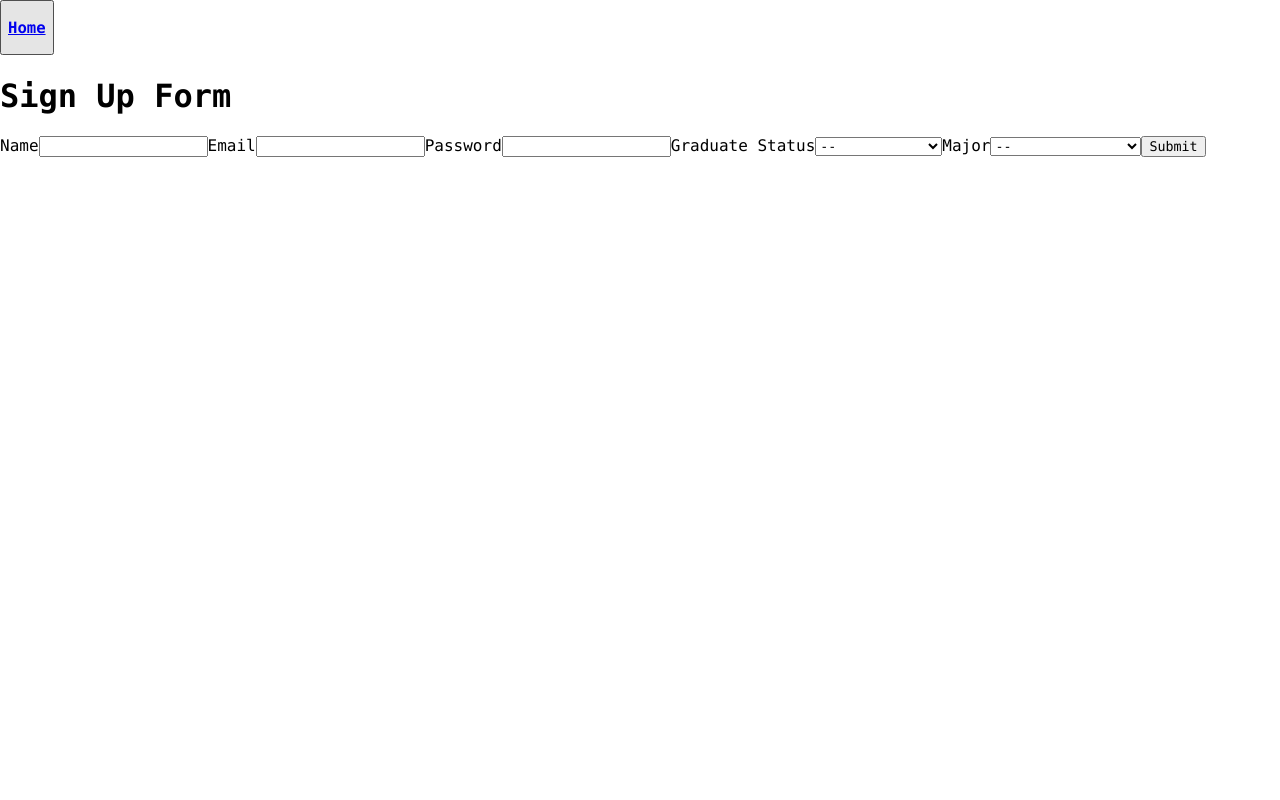
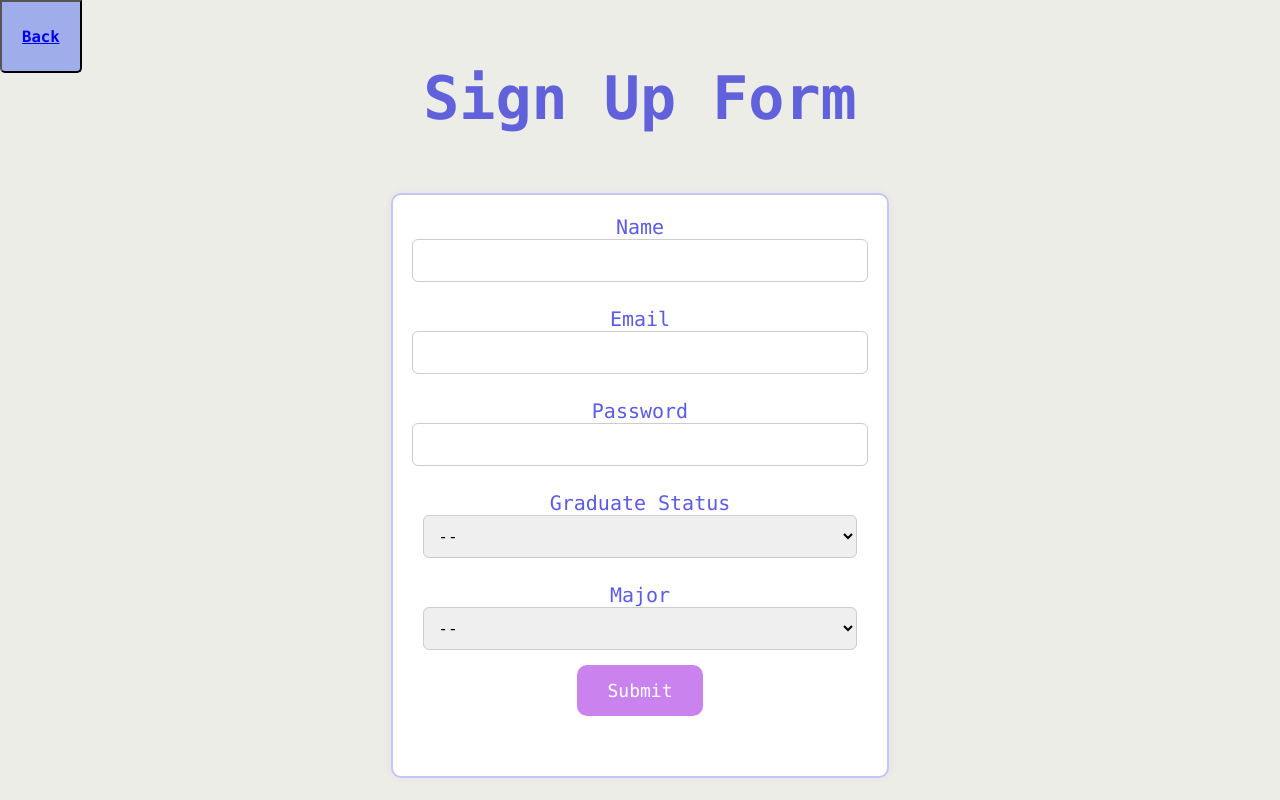
Before and after one commit to COS420-Fall23/Team-C, a React (Create React App) app in the folder mentormark/: page /signup in a window 1280 px wide. Built offline with nearby package versions, Linux system fonts and the light colour scheme.

Commit message:
Final CSS updates/changes
Changed CSS to match Elisa additions and also includes updates I added

```diff
--- a/mentormark/src/CSS/Mainpage.css
+++ b/mentormark/src/CSS/Mainpage.css
@@ -36,13 +36,12 @@ margin-left: 10px;
 .mainpage-container {
 display: grid;
 grid-template-rows: auto 1fr; /* Top bar takes the necessary height, rest for the body */
-grid-template-columns: 200px 1fr; /* Sidebar and main body */
+grid-template-columns: 200px 1fr 200px; /* Sidebar and main body */
 height: 100vh;
 text-align: center;
 }
 
 .mainpage-post {
-  width: 75%;
   background-color: #ffffff;
   border: 1px solid rgb(217, 146, 212);
   border-radius: 10px;
@@ -91,7 +90,10 @@ display: flex;
 flex-direction: column;
 overflow: auto;
 background-color: #dddddd;
-width: 80%;
+width: 100%;
+}
+.mainpage-image{
+  align-self: center;
 }
 
 .mainpage-add-button-container {
--- a/mentormark/src/CSS/PostCreation.css
+++ b/mentormark/src/CSS/PostCreation.css
@@ -13,16 +13,20 @@
   flex-direction: column;
   align-content: center;
   padding: 40px;
+  width: 100%;
   max-width: 500px;
   background-color: #ffffff;
   box-shadow: 0 0 10px rgba(0, 0, 0, 0.1);
   border-radius: 10px;
+  overflow: hidden;
+  max-height: 80vh;
 }
 
 .create-title {
   color: rgb(97, 97, 220);
   font-size: 40px;
-  margin-bottom: 70px;
+  margin-top: 40px;
+  margin-bottom: 40px;
   align-self: center;
 }
 
--- a/mentormark/src/CSS/SignUp.css
+++ b/mentormark/src/CSS/SignUp.css
@@ -10,9 +10,9 @@
 
 /* Styles for the form container within SignUp Form */
 .signup-form-container {
-  width: 30%;
+  width: 100%;
   background-color: white;
-  padding: 10px 20px;
+  padding: 10px 30px;
   border-radius: 10px;
   margin-top: 0px 10px;
   box-shadow: 0px 0px 10px rgba(178, 110, 218, 0.1);
@@ -24,7 +24,7 @@
 
 /* Styles for the MentorMark heading within SignUp Form */
 .signup-heading {
-  font-size: 50px;
+  font-size: 30px;
   color: rgb(97, 97, 220);
   text-align: center;
 }
--- a/mentormark/src/Mainpage.js
+++ b/mentormark/src/Mainpage.js
@@ -95,7 +95,7 @@ function Mainpage() {
         </div>
       </header>
       <div className="mainpage-sidebar">
-        <header>Communities</header>
+        <header style={{margin: '10px', fontStyle: 'bold'}}>Communities</header>
       </div>
       <div className="mainpage-body">
         {(postId===null) ?
@@ -106,7 +106,7 @@ function Mainpage() {
                 <h3><Link onClick={() => { setViewedPost(post); } } style={{ textDecoration: 'none' }}>{post.title}</Link></h3>
                 <p>{post.content}</p>
                 {post.file && imageURLs[post.id] ? (
-                  <img src={imageURLs[post.id]} alt='' style={{ maxWidth: '100px' }} />
+                  <img className="mainpage-image" src={imageURLs[post.id]} alt='' style={{ maxWidth: '100px' }} />
                 ) : post.file ? (
                   <p>Error loading image</p>
                 ) : (
--- a/mentormark/src/PostCreation.js
+++ b/mentormark/src/PostCreation.js
@@ -74,6 +74,7 @@ function PostCreation() {
   };
 
   return (
+    <div className="page-center">
       <div className="creation-container">
         <button className="create-home" onClick={() => navigate('/mainpage')}>Home</button>
         <h1 className="create-title">Create Post</h1>
@@ -113,6 +114,7 @@ function PostCreation() {
           </button>
         </form>
       </div>
+    </div>
   );
 };
 
--- a/mentormark/src/SignUpForm.js
+++ b/mentormark/src/SignUpForm.js
@@ -148,7 +148,7 @@ export default function SignUpForm() {
 	const successMessage = () => {
 		return (
 			<div
-				className="SignUpsuccess"
+				className="signup-success"
 				style={{
 					display: submitted ? '' : 'none',
 				}}>
@@ -162,7 +162,7 @@ export default function SignUpForm() {
 		return (
 			<h1
 				htmlFor='name'
-				className="SignUperror"
+				className="signup-error"
 				style={{
 					display: Nerror ? '' : 'none',
 				}}>
@@ -174,7 +174,7 @@ export default function SignUpForm() {
 		return (
 			<h1
 				htmlFor='email'
-				className="SignUperror"
+				className="signup-error"
 				style={{
 					display: Merror ? '' : 'none',
 				}}>
@@ -186,7 +186,7 @@ export default function SignUpForm() {
 		return (
 			<h1
 				htmlFor='password'
-				className="SignUperror"
+				className="signup-error"
 				style={{
 					display: Perror ? '' : 'none',
 				}}>
@@ -202,52 +202,52 @@ export default function SignUpForm() {
 	};
 
 	return (
-		<div className='Signup'>
-			<div className="Form">
-			<button>
-                <Link to="/"><h3>Home</h3></Link>
+		<div className='signup-form'>
+			<div className="signup-form">
+			<button className='signup-back-button'>
+                <Link to="/"><h3>Back</h3></Link>
             </button>
-			<div>
+			<div className='signup-heading'>
 				<h1>Sign Up Form</h1>
 			</div>
 
 			{/* Calling to the methods */}
-			<div className="SignUpmessages">
+			<div className="signup-messages">
 				{NameErrorMessage()}
 				{EmailErrorMessage()}
 				{PasswordErrorMessage()}
 				{successMessage()}
 			</div>
 
-			<form>
+			<form className='signup-form-container'>
 				{/* Labels and inputs for form data */}
-				<label htmlFor='name' className="SignUplabel">Name</label>
-				<input onChange={handleName} className="SignUpinput"
+				<label htmlFor='name' className="signup-label">Name</label>
+				<input onChange={handleName} className="signup-input"
 					value={name} type="text" id='name' />
 
-				<label htmlFor='email' className="SignUplabel">Email</label>
-				<input onChange={handleEmail} className="SignUpinput"
+				<label htmlFor='email' className="signup-label">Email</label>
+				<input onChange={handleEmail} className="signup-input"
 					value={email} type="email" id='email' />
 
-				<label htmlFor='password' className="SignUplabel">Password</label>
-				<input onChange={handlePassword} className="SignUpinput"
+				<label htmlFor='password' className="signup-label">Password</label>
+				<input onChange={handlePassword} className="signup-input"
 					value={password} type="password" id='password' />
 
-				<label htmlFor='GradStatus' className="SignUplabel">Graduate Status</label>
-				<select onChange={handleGStatus} id="GradStatus">
+				<label htmlFor='GradStatus' className="signup-label">Graduate Status</label>
+				<select className='signup-select' onChange={handleGStatus} id="GradStatus">
 					<option value="null">--</option>
 					<option value="Undergrad">Undergraduate</option>
 					<option value="Grad">Graduate</option>
 				</select>
 
-				<label htmlFor='Major' className="SignUplabel">Major</label>
-				<select onChange={handleMajor} id="Major">
+				<label htmlFor='Major' className="signup-label">Major</label>
+				<select className='signup-select' onChange={handleMajor} id="Major">
 					<option value="null">--</option>
 					<option value="CompSci">Computer Science</option>
 					<option value="NMD">New Media Design</option>
 				</select>
 
-				<button onClick={handleSubmit} className="SignUpbtn"
+				<button onClick={handleSubmit} className="signup-btn"
 						type="submit">
 					Submit
 				</button>
```
